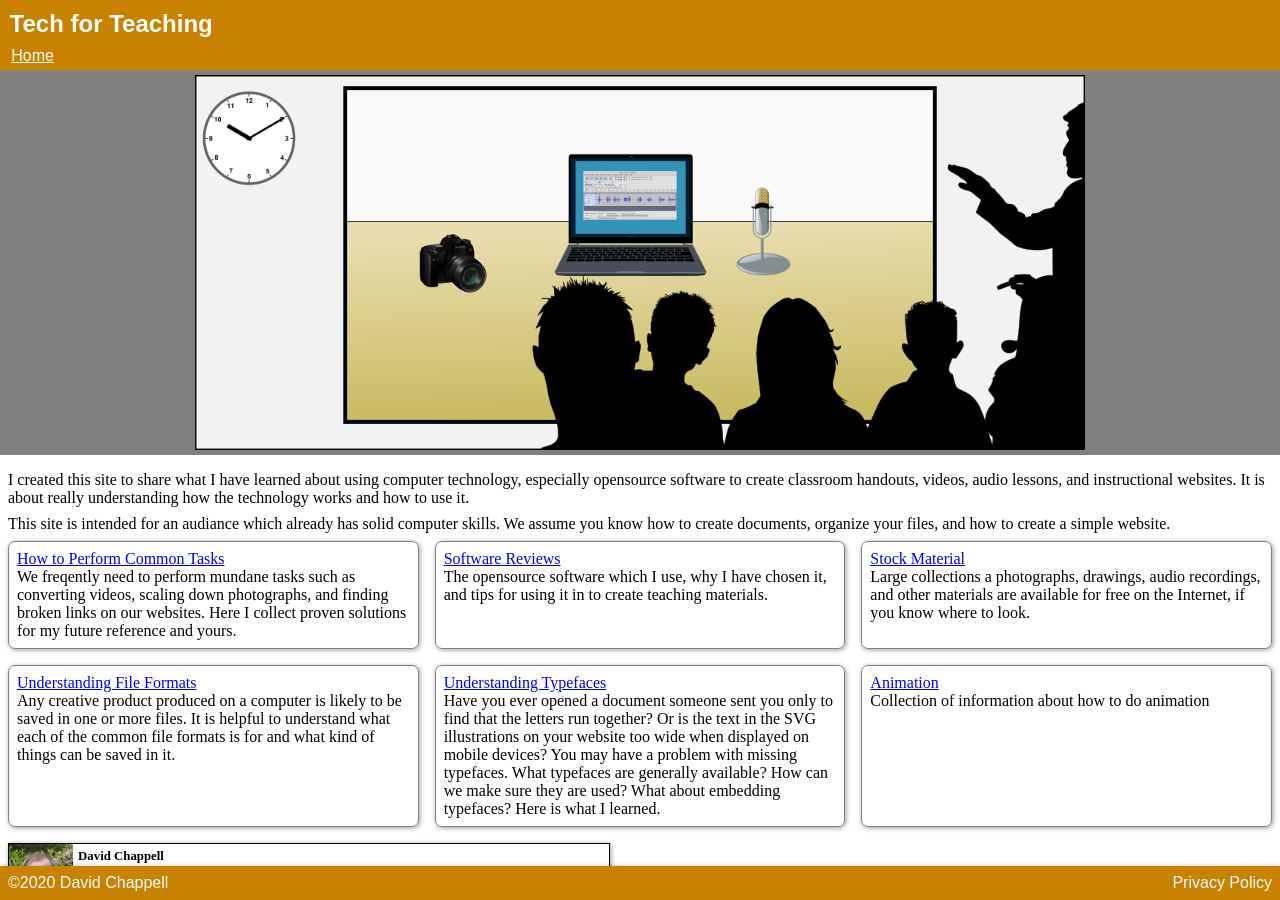
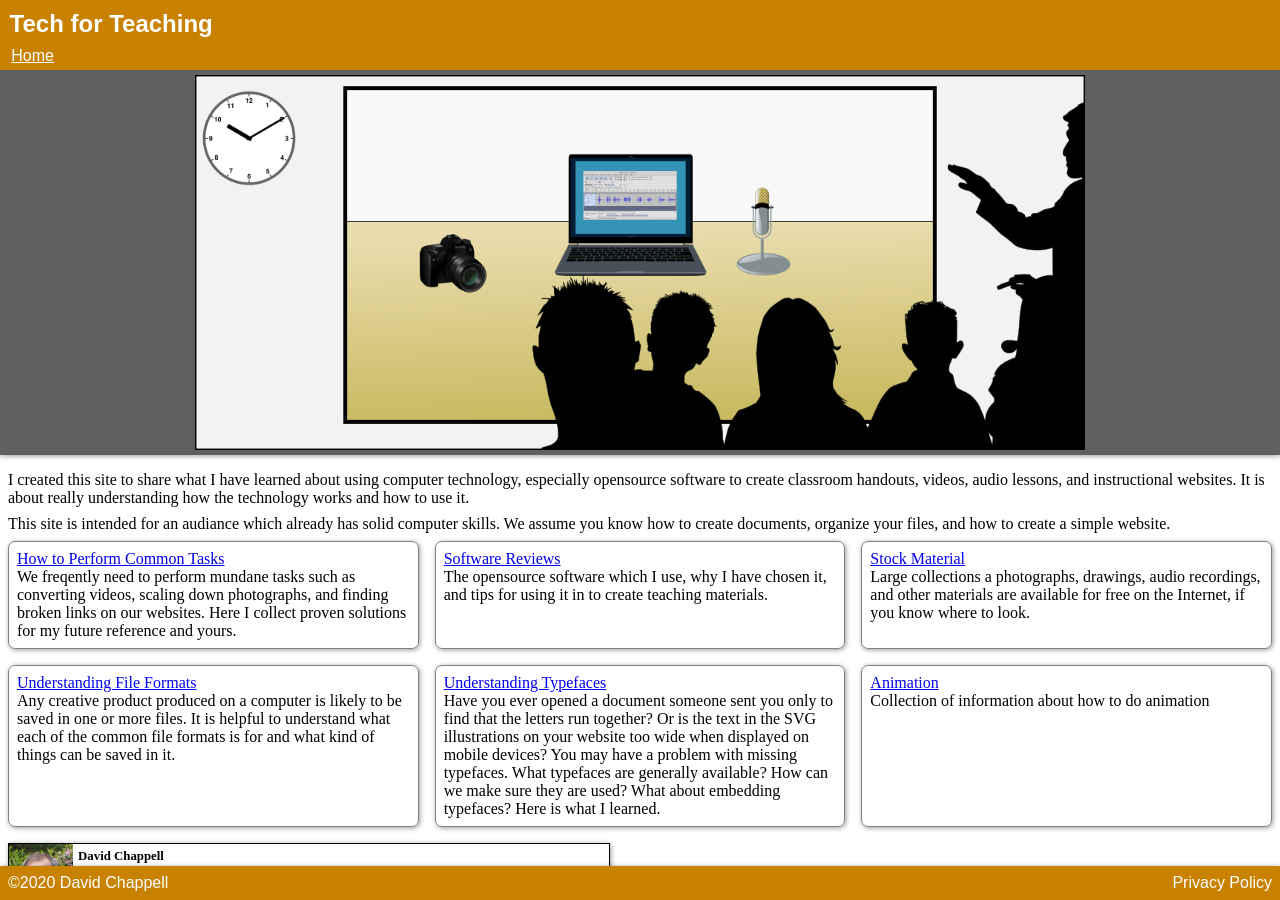
Before and after one commit to david672orford/tech-for-teaching, a Jekyll site: the page built from index.md, in a window 1280 px wide. Built offline with Jekyll 4.4.1, drawn with Linux system fonts in a browser that asks for light colours; our own code applies the rules of GitHub Pages for plain Markdown files.

```diff
--- a/assets/css/style.css
+++ b/assets/css/style.css
@@ -68,8 +68,9 @@
 
 /* Illustration at the top of each page */
 DIV.article_image {
-	background-color: #808080;
+	background-color: #606060;
 	padding: 5px;
+	box-shadow: 0px 1px 5px 0px rgba(0,0,0,0.40);
 	}
 DIV.article_image DIV {
 	width: calc(100% - 10px);
@@ -132,6 +133,7 @@
 	margin: .5em 0 .5em .5em;
 	padding: 5px;
 	border: 1px solid black;
+	box-shadow: 0px 1px 5px 0px rgba(0,0,0,0.40);
 	}
 FIGURE A, FIGURE IMG {
 	display: block;
@@ -140,6 +142,7 @@
 
 TABLE {
 	border-collapse: collapse;
+	box-shadow: 0px 1px 5px 0px rgba(0,0,0,0.40);
 	}
 TH, TD {
 	border: thin solid black;
@@ -190,6 +193,7 @@
 	border: 1px solid black;
 	color: black;
 	margin: 0 .5em .5em .5em;
+	box-shadow: 0px 1px 5px 0px rgba(0,0,0,0.40);
 	}
 .nt {		/* tag */
 	color: blue;
```
